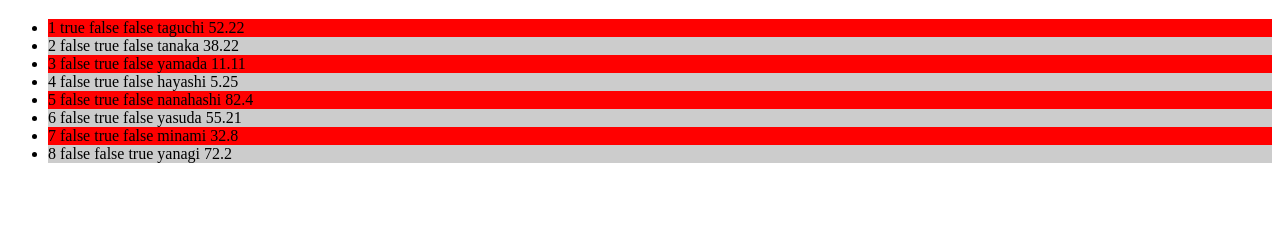
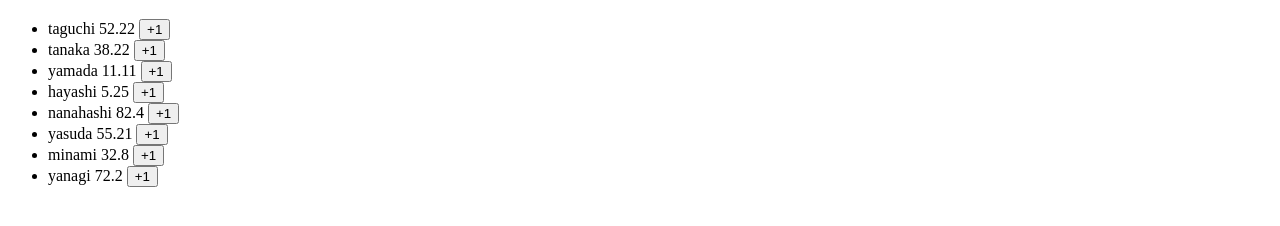
Before and after one commit to ykws/di_AngularJS, a plain HTML site: page index.html in a window 1280 px wide. Shown: the part 70-296 px from the top of the page. Drawn offline with nearby package versions, Linux system fonts and the light colour scheme.

Commit message:
コントローラーのネストとイベント

```diff
--- a/index.html
+++ b/index.html
@@ -5,21 +5,14 @@
     <title>Angularの練習</title>
     <script src="https://ajax.googleapis.com/ajax/libs/angularjs/1.4.3/angular.min.js"></script>
     <script src="myscript.js"></script>
-    <style>
-      .even {
-        background:#ccc;
-      }
-      .odd {
-        background:red;
-      }
-    </style>
 </head>
 <body>
     <h1>AngularJSの練習</h1>
     <div ng-controller="myAppController">
         <ul>
-            <li ng-repeat="user in users" ng-class-even="'even'" ng-class-odd="'odd'">
-                {{$index+1}} {{$first}} {{$middle}} {{$last}} {{user.name}} {{user.score}}
+            <li ng-repeat="user in users" ng-controller="userItemController">
+                {{user.name}} {{user.score}}
+                <button ng-click="increment()">+1</button>
             </li>
         </ul>
     </div>
--- a/myscript.js
+++ b/myscript.js
@@ -10,4 +10,9 @@ angular.module('myApp', [])
             {"name":"minami", "score":32.8},
             {"name":"yanagi", "score":72.2}
         ];
+    })
+    .controller('userItemController', function($scope) {
+        $scope.increment = function() {
+            $scope.user.score++;
+        }
     });
```
